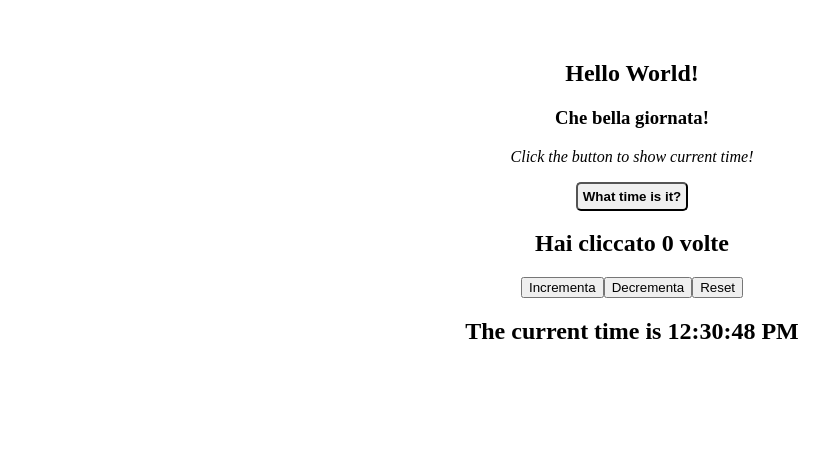
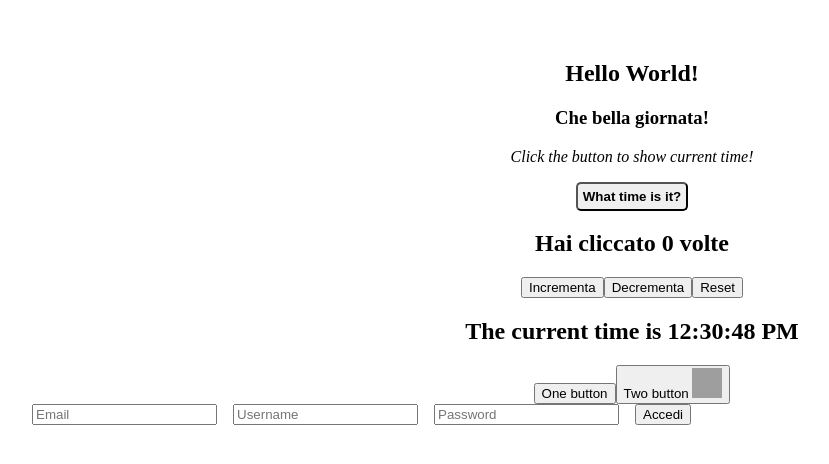
Before and after one commit to Silviadesideri01/EsercitazioniDevelhope, a React (Vite) app in the folder React/esercizi-react/: page / in a window 1280 px wide. Shown: the top 464 px of the page, without its empty margins (8-837 px from the left). Built offline with nearby package versions, Linux system fonts and the light colour scheme; grey boxes are pictures that could not be loaded.

Commit message:
esercizio MouseClicker

```diff
--- a/React/esercizi-react/Components/Clock.jsx
+++ b/React/esercizi-react/Components/Clock.jsx
@@ -11,10 +11,10 @@ export function Clock() {
       setTime(new Date());
     }, 1000);
     return () => {
-      console.log("Stop time...");
+      console.log("Stop time..."); //fase di anmounth, quando il componente viene smontato.
       clearInterval(intervalID);
     };
-  }, []);
+  }, []);//fase mounth, non ha nessuna dipendenza useeffect avviene a prescindere
 
   return (
     <div>
--- a/React/esercizi-react/Components/Counter.jsx
+++ b/React/esercizi-react/Components/Counter.jsx
@@ -13,7 +13,7 @@ export function Counter({ initialValue = 0 }) {
   //Aggiungi un effetto collaterale al componente Counter che stampi il valore corrente del contatore all'interno della console.
   useEffect(() => {
     console.log(`the current value is: ${currentValue}`);
-  }, [currentValue]);
+  }, [currentValue]); //update ascolta il cambiamento dei valori.
 
   const increment = () => {
     setConteggio((currentValue) => currentValue + 1); //mi assicuro che il valore di conteggio sia sempre inizializzato a 0.
--- /dev/null
+++ b/React/esercizi-react/Components/EsercizioUseState.jsx
@@ -0,0 +1,64 @@
+import { useState } from "react";
+import { useEffect } from "react";
+
+const EsercizioUseState = () => {
+  const [formData, setFormData] = useState({
+    email: "",
+    username: "",
+    password: "",
+  });
+
+  const handleChange = (field, value) => {
+    setFormData({
+      ...formData,
+      [field]: value,
+    });
+  };
+
+  useEffect(() => {
+    if (formData.email === "mario.rossi@gmail.com") {
+      alert("ciao mario");
+    }
+  }, [formData]);
+
+  return (
+    <>
+      <form
+        style={{
+          display: "flex",
+          gap: "16px",
+        }}
+        onSubmit={(event) => {
+          event.preventDefault();
+          console.log("Dati del form:", formData);
+        }}
+      >
+        <input
+          name="email"
+          type="email"
+          required
+          placeholder="Email"
+          onChange={(event) => handleChange("email", event.target.value)}
+        />
+        <input
+          name="username"
+          type="text"
+          required
+          placeholder="Username"
+          onChange={(event) => handleChange("username", event.target.value)}
+        />
+        <input
+          name="password"
+          type="password"
+          required
+          placeholder="Password"
+          onChange={(event) => handleChange("password", event.target.value)}
+        />
+
+        <button type="submit">Accedi</button>
+      </form>
+    </>
+  );
+};
+
+export default EsercizioUseState;
--- /dev/null
+++ b/React/esercizi-react/Components/MouseClicker.jsx
@@ -0,0 +1,31 @@
+//Crea un componente MouseClicker che contenga un pulsante con un attributo name impostato sulla stringa "one".
+//Collegare un gestore eventi al pulsante che, quando cliccato, visualizza l'attributo name sulla console leggendo la proprietà event.target.name.
+function handleButtonClick(event) {
+  console.log(event.target.name); //target.name visualizza l'attributo name del bottone "two\one"
+  console.log("target", event.target); //visualizza l’elemento reale su cui è avvenuto l’evento! l'elemento stesso che ha scatenato l’evento.(l'immagine o il bottone)
+  console.log("currentTarget", event.currentTarget); //visualizza l’elemento su cui è stato agganciato il listener, quindi normalmente il componente React a cui hai assegnato l’evento,
+}
+
+export function MouseClicker() {
+  return (
+    <div>
+      <button name="One" onClick={handleButtonClick}>
+        One button
+      </button>
+      <button name="Two" onClick={handleButtonClick}>
+        Two button{" "}
+        <img
+          src="https://images.unsplash.com/photo-1516205651411-aef33a44f7c2?q=80&w=1964&auto=format&fit=crop&ixlib=rb-4.0.3&ixid=M3wxMjA3fDB8MHxwaG90by1wYWdlfHx8fGVufDB8fHx8fA%3D%3D"
+          alt="img floreale"
+          height={30}
+          width={30}
+        />
+      </button>
+    </div>
+  );
+}
+//Come è possibile evitare che l'attributo name del pulsante venga visualizzato sulla console quando si fa clic sull'immagine?
+//Per evitare che l'attributo name del pulsante si visualizzi in colsole quando clicchiamo sull'immagine, basta stampare semplicemente event.target,
+//in questo modo visualizziamo solo l'elemento effettivo sul quale abbiamo cliccato e che ha scatenato l'evento, mentre se utilizziamo event.currentTarget
+//È l’elemento su cui è stato agganciato il listener, quindi normalmente il componente React a cui hai assegnato l’evento, per questo, visualizziamo in console
+//il bottone e non l'immagine stessa.
--- a/React/esercizi-react/src/App.jsx
+++ b/React/esercizi-react/src/App.jsx
@@ -4,6 +4,9 @@ import { AlertClock } from "../Components/AlertClock";
 import "./App.css";
 import { Counter } from "../Components/Counter";
 import { Clock } from "../Components/Clock";
+import { MouseClicker } from "../Components/MouseClicker";
+import EsercizioUseState from "../Components/EsercizioUseState";
+
 
 //Qui dichiaro la funzione che gestirà l'evento e verrà assegnata al valore di onClick come props
 function NewDate() {
@@ -21,6 +24,9 @@ function App() {
       {/* passo la funzione che gestisce l'evento come props del componente AlertClock */}
       <Counter />
       <Clock />
+      <MouseClicker/>
+      <EsercizioUseState/>
+
     </>
   );
 }
```
